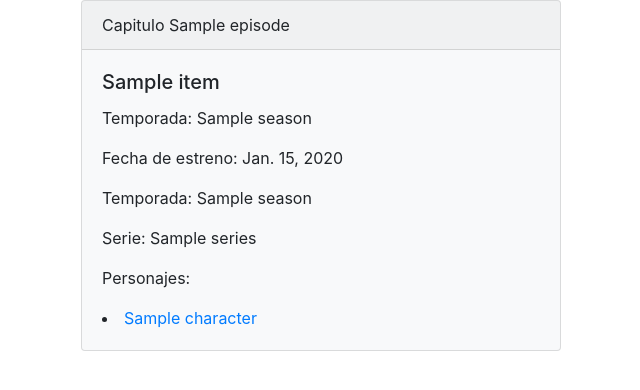
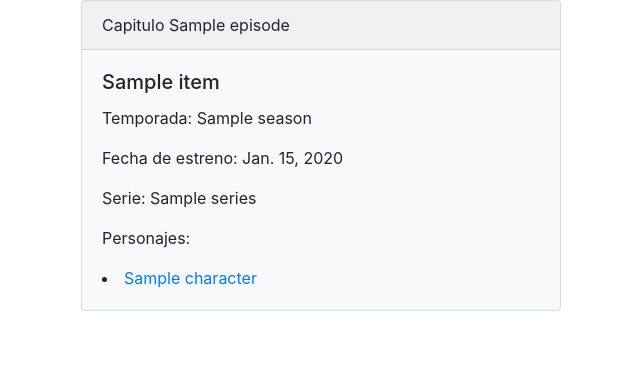
Before and after one commit to franciscaguerra/IIC3103_T1, a Django app: page /breakingBad/episodes/1 in a window 1280 px wide. Shown: the part 56-446 px from the top of the page, without its empty margins (367-1007 px from the left). Run offline with Django 3.2, Linux system fonts and the light colour scheme; tables that the repository leaves empty hold one stand-in row (values such as "Sample post"); a database or web service that is not in the repository returns one stand-in record (values such as "Sample title"); data that the repository does not hold is empty; some libraries are stand-ins or nearby versions.

Commit message:
Fix season

```diff
--- a/templates/episode_bb.html
+++ b/templates/episode_bb.html
@@ -22,7 +22,6 @@
       <h5 class="card-title">{{episode.title}}</h5>
       <p class="card-text">Temporada: {{episode.season}}</p>
       <p class="card-text">Fecha de estreno: {{episode.air_date}}</p>
-      <p class="card-text">Temporada: {{episode.season}}</p>
       <p class="card-text">Serie: {{episode.series}}</p>
       <p class="card-text">Personajes:</p>
       {% for character in episode.characters%}
--- a/templates/episode_bcs.html
+++ b/templates/episode_bcs.html
@@ -22,7 +22,6 @@
       <h5 class="card-title">{{episode.title}}</h5>
       <p class="card-text">Temporada: {{episode.season}}</p>
       <p class="card-text">Fecha de estreno: {{episode.air_date}}</p>
-      <p class="card-text">Temporada: {{episode.season}}</p>
       <p class="card-text">Serie: {{episode.series}}</p>
       <p class="card-text">Personajes:</p>
       {% for character in episode.characters%}
```
